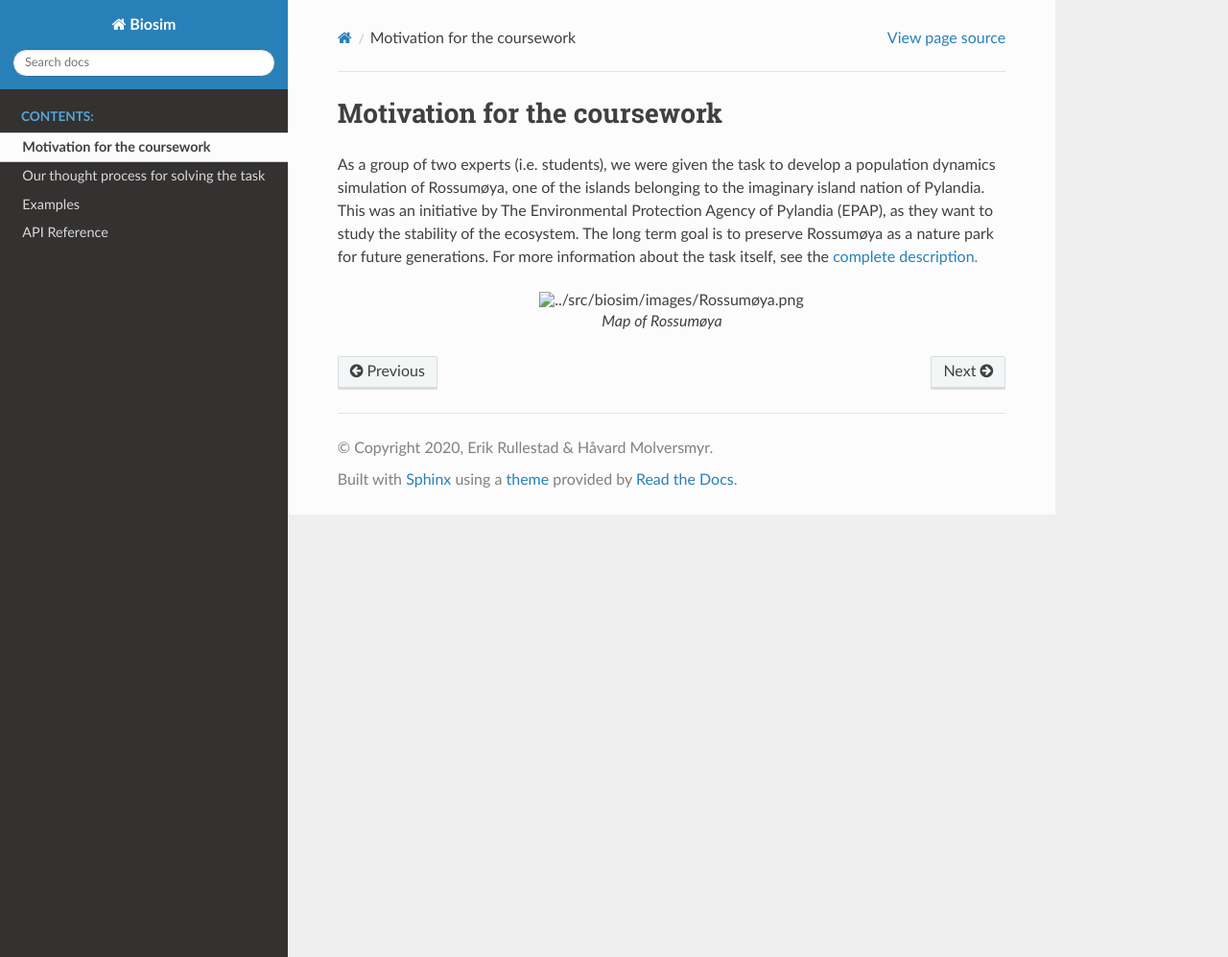
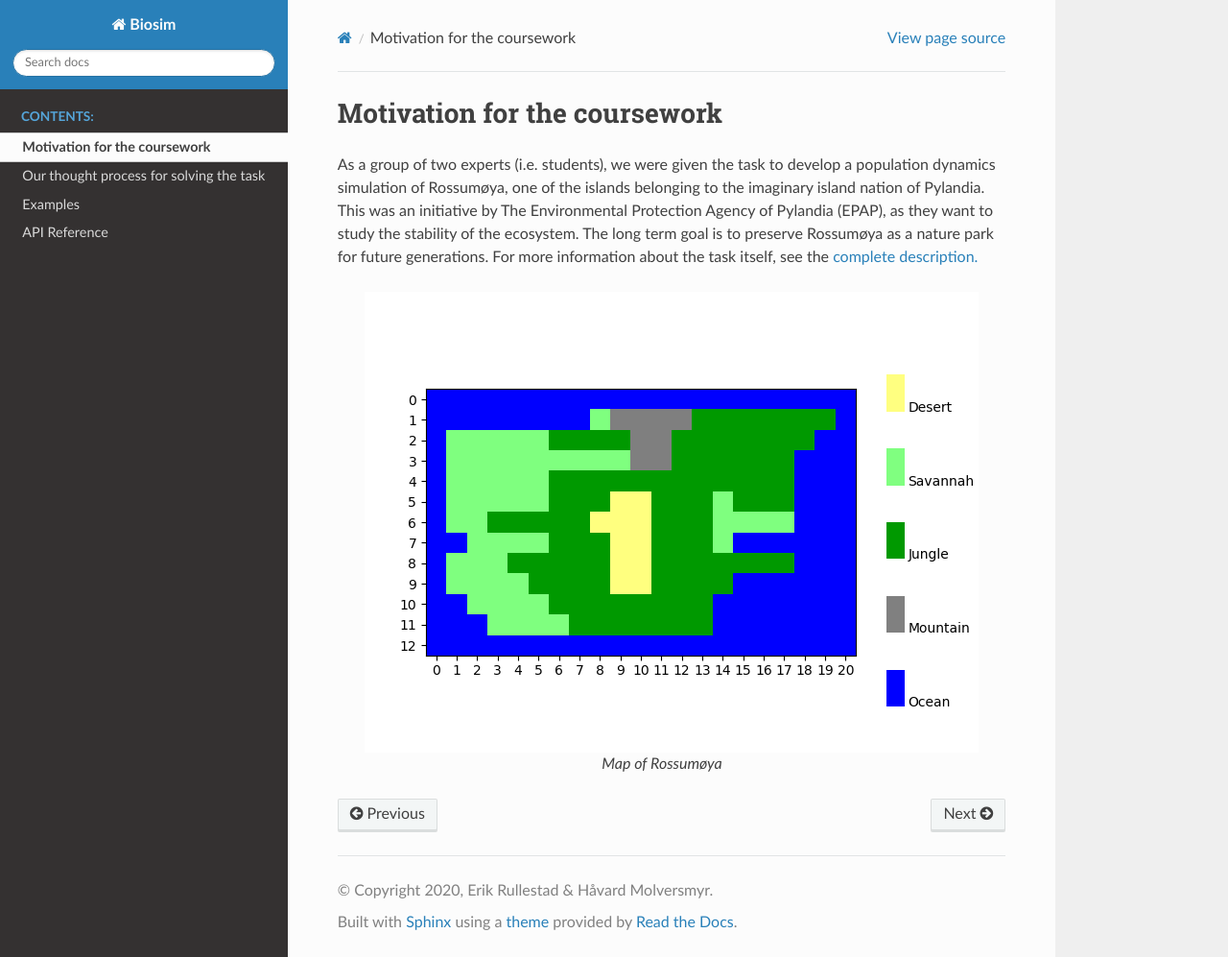
Before and after one commit to ErikRulle/biosim_g14_Erik_Haavard, a Sphinx documentation site: the page built from doc/motivation.rst, in a window 1280 px wide and 997 px high. Shown: the whole window at 96% size. Built offline with Sphinx 7.4.7 and the Read the Docs theme 2.0.0, drawn with Linux system fonts in a browser that asks for light colours.

Commit message:
Updated documentation again

```diff
--- a/doc/motivation.rst
+++ b/doc/motivation.rst
@@ -10,7 +10,7 @@ nature park for future generations. For more information about the task itself,
 see the `complete description. <https://github.com/yngvem/INF200-2019/blob/
 master/INF200_H19_BioSim.pdf>`_
 
-.. figure::  ../src/biosim/images/Rossumøya.png
+.. figure::  ../src/biosim/Rossumøya.png
    :align:   center
 
    Map of Rossumøya
```
Also changed, not shown: src/biosim/Rossumøya.png (added).
